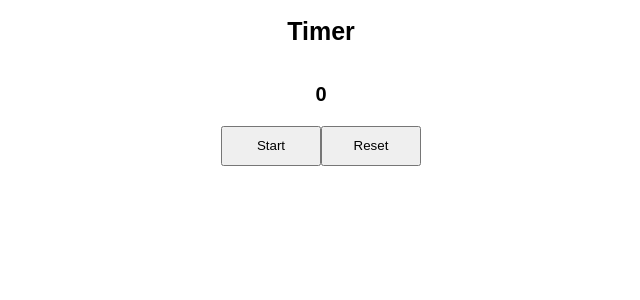
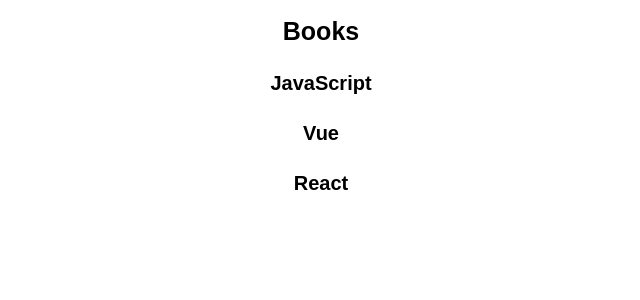
Before and after one commit to fckzor/react-course, a React (Create React App) app: page / in a window 1280 px wide. Shown: the top 300 px of the page, without its empty margins (319-959 px from the left). Built offline with nearby package versions, Linux system fonts and the light colour scheme.

Commit message:
module03/lesson/07/work-with-array

```diff
--- a/src/App.jsx
+++ b/src/App.jsx
@@ -2,50 +2,20 @@
 
 class App extends React.Component {
   state = {
-    count: 0,
-    isCounting: false,
+    posts: [
+      {id: 1, name: 'JavaScript'},
+      {id: 2, name: 'Vue'},
+      {id: 3, name: 'React'},
+    ],
   }
-  toggleTimer() {
-    this.setState({isCounting: !this.state.isCounting})
 
-    !this.state.isCounting
-      ? this.startTimer()
-      : this.stopTimer()
-  }
-  startTimer() {
-    this.timerId = setInterval(() => {
-      this.setState({count: this.state.count + 1})
-    }, 1000)
-  }
-  stopTimer() {
-    clearInterval(this.timerId)
-  }
-  onResetCounter() {
-    this.stopTimer()
-    this.setState({isCounting: false, count: 0})
-    localStorage.setItem('timer', JSON.stringify(0))
-  }
-  componentDidMount() {
-    const timer = JSON.parse(localStorage.getItem('timer'))
-    this.setState({count: timer ? timer : 0})
-  }
-  componentDidUpdate() {
-    localStorage.setItem('timer', JSON.stringify(this.state.count))
-  }
-  componentWillUnmount() {
-    this.stopTimer()
-  }
   render() {
     return (
       <div className="container">
-        <h1>Timer</h1>
-        <div>
-          <div className="counter-view">{this.state.count}</div>
-          <div>
-            <button onClick={() => this.toggleTimer()}>{this.state.isCounting ? 'Stop' : 'Start'}</button>
-            <button onClick={() => this.onResetCounter()}>Reset</button>
-          </div>
-        </div>
+        <h1>Books</h1>
+        {this.state.posts.map(post => (
+          <h4 key={post.id}>{post.name}</h4>
+        ))}
       </div>
     )
   }
```
